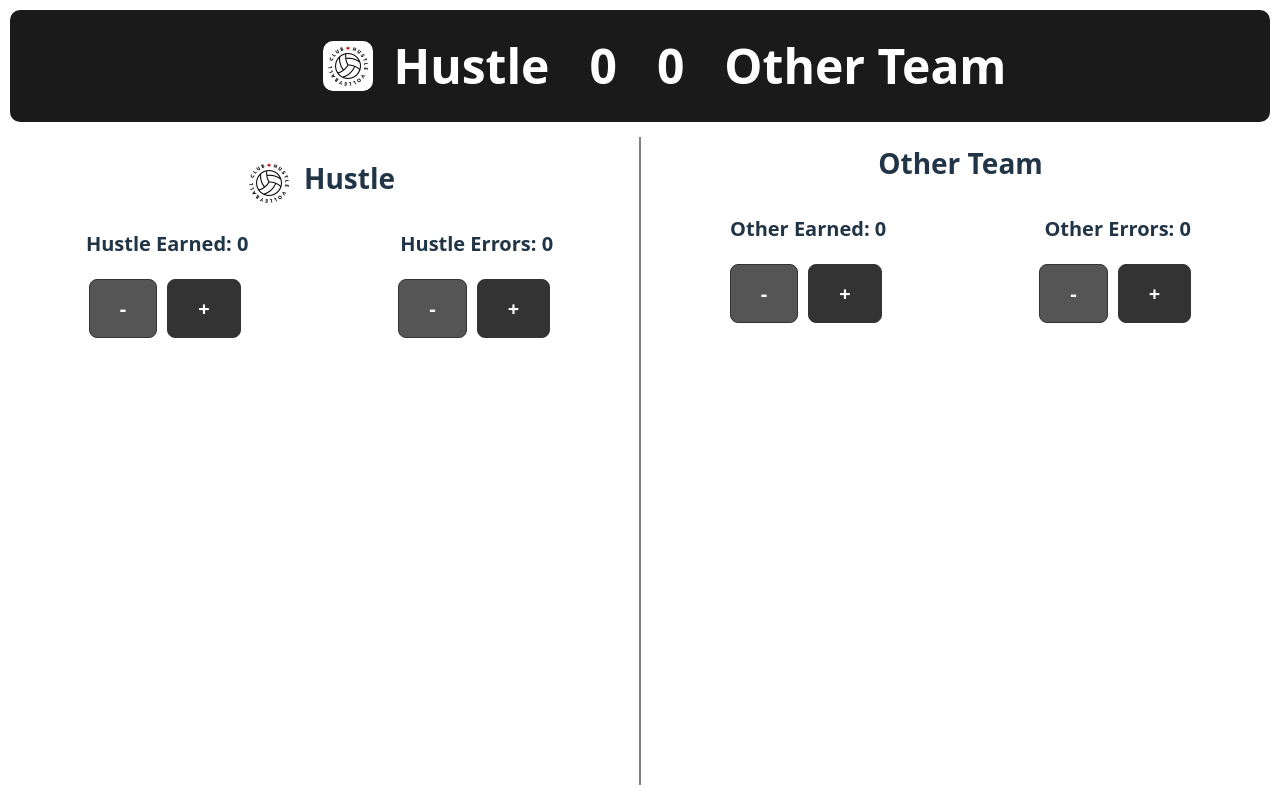
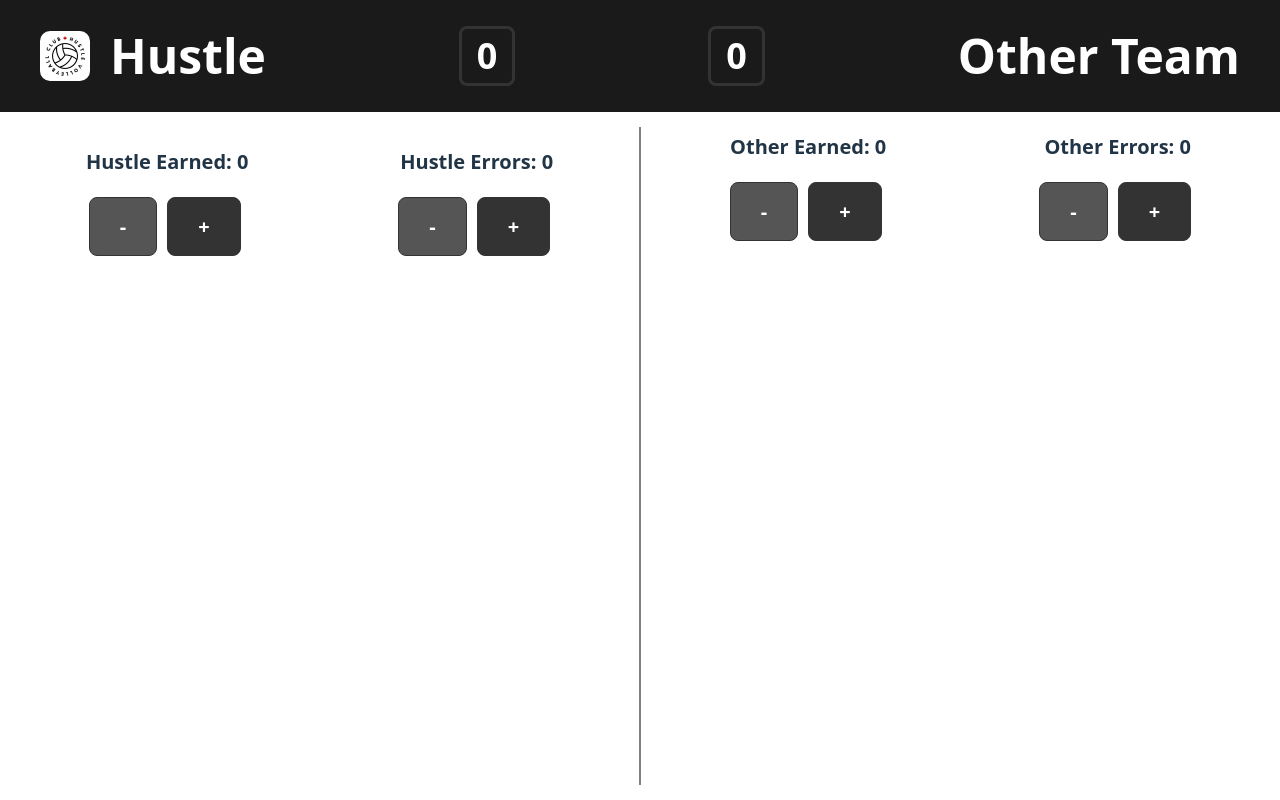
Before and after one commit to jrosario0225/volleyball-tracker, a React (Vite) app: page / in a window 1280 px wide. Built offline with nearby package versions, Linux system fonts and the light colour scheme.

Commit message:
removed team name in stat section

```diff
--- a/src/App.css
+++ b/src/App.css
@@ -8,48 +8,6 @@
   min-height: 100vh;
   display: flex;
   flex-direction: column;
-}
-
-/* Scoreboard styles */
-.scoreboard {
-  margin-top: 10px;
-  margin-left: 10px;
-  margin-right: 10px;
-  background-color: #1a1a1a;
-  color: white;
-  padding: 20px;
-  text-align: center;
-  border-radius: 10px;
-}
-
-.scoreboard h1 {
-  font-size: 24px;
-  margin-bottom: 20px;
-}
-
-.scores {
-  display: flex;
-  justify-content: center;
-  align-items: center;
-  gap: 40px;
-  margin-left: 50px;
-}
-
-.scores p {
-  font-size: 48px;
-  font-weight: bold;
-}
-
-.team-score {
-  display: flex;
-  align-items: center;
-}
-
-.team-logo {
-  width: 50px;
-  height: auto;
-  margin-right: 10px;
-  border-radius: 10px;
 }
 
 /* Teams sections container */
--- a/src/App.jsx
+++ b/src/App.jsx
@@ -57,19 +57,6 @@ const otherTotalScore = otherEarned + hustleErrors
   return (
     <div className="app">
 
-      {/* Scoreboard at top */}
-      {/* <div className="scoreboard">
-        <div className="scores">
-          <div className="team-score">
-            <img src="/hustle-logo.jpeg" alt="Hustle logo" className="team-logo" />
-            <p>Hustle: {hustleEarned + otherErrors}</p>
-          </div>
-          <div className="team-score">
-            <p>{otherEarned + hustleErrors}: Other Team</p>
-          </div>
-        </div>
-      </div> */}
-
       <Scoreboard
       hustleTotalScore={hustleTotalScore}
       otherTotalScore={otherTotalScore}
@@ -80,10 +67,6 @@ const otherTotalScore = otherEarned + hustleErrors
 
         {/* Left column - HUSTLE */}
         <div className="team-section">
-          <div className="team-stat-name">
-            <img src="/hustle-logo.jpeg" alt="Hustle logo" className="team-logo" />
-            <h2>Hustle</h2>
-          </div>
 
           {/* Putting Earned + Error side-by-side */}
           <div className="stats-row">
@@ -109,7 +92,6 @@ const otherTotalScore = otherEarned + hustleErrors
 
         {/* Right Column - OTHER TEAM */}
         <div className="team-section">
-          <h2>Other Team</h2>
 
           <div className="stats-row">
             <div className="stat-item">
--- a/src/components/Scoreboard.css
+++ b/src/components/Scoreboard.css
@@ -1,33 +1,43 @@
 /* Scoreboard styling */
 
 .scoreboard {
-    margin-top: 10px;
-    margin-left: 10px;
-    margin-right: 10px;
+    display: flex;
+    flex-direction: row;
+    gap: 20px;
+    justify-content: center;
     background-color: #1a1a1a;
     color: white;
     padding: 20px;
-    border-radius: 10px;
+    text-align: center;
+    font-size: 36px;
+    font-weight: bold;
 }
+
 
 .scores {
     display: flex;
     align-items: center;
+    justify-content: space-between;
     padding: 0 20px;
+    width: 100%;
 }
 
 .team-name {
     display: flex;
     align-items: center;
     gap: 10px;
-    font-size: 20px;
+    font-size: 48px;
     font-weight: bold;
+    min-width: 200px
 }
 
 .score-numbers {
     display: flex;
-    gap: 40px;
-    font-size: 48px;
+    align-items: center;
+    padding: 0px 15px;
+    border: 3px solid #333;
+    border-radius: 8px;
+    color: white;
     font-weight: bold;
 }
 
--- a/src/components/Scoreboard.jsx
+++ b/src/components/Scoreboard.jsx
@@ -1,4 +1,4 @@
-import React, { useState } from "react";
+import React from 'react'
 import "./Scoreboard.css"
 
 /* props are hustleTotalScore and otherTotalScore
@@ -14,6 +14,8 @@ function Scoreboard({hustleTotalScore, otherTotalScore}) {
                 </div>
                 <div className="score-numbers">
                     <p>{hustleTotalScore}</p>
+                </div>
+                <div className="score-numbers">
                     <p>{otherTotalScore}</p>
                 </div>
                 <div className="team-name">
@@ -26,11 +28,3 @@ function Scoreboard({hustleTotalScore, otherTotalScore}) {
 }
 
 export default Scoreboard;
-
-
-
-
-/*
-The goal here is to figure out props and create
-components for everything
-*/
```
